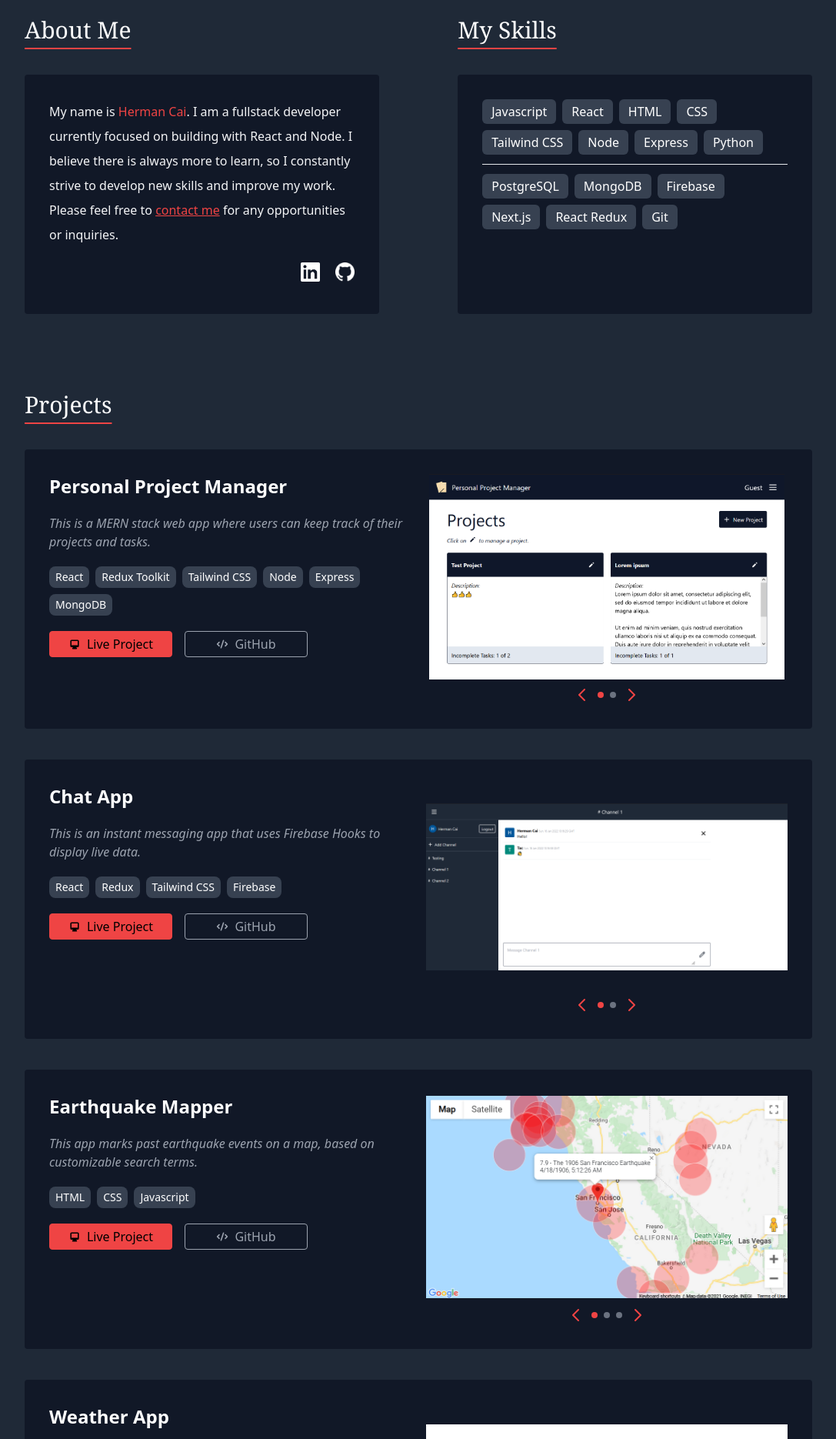
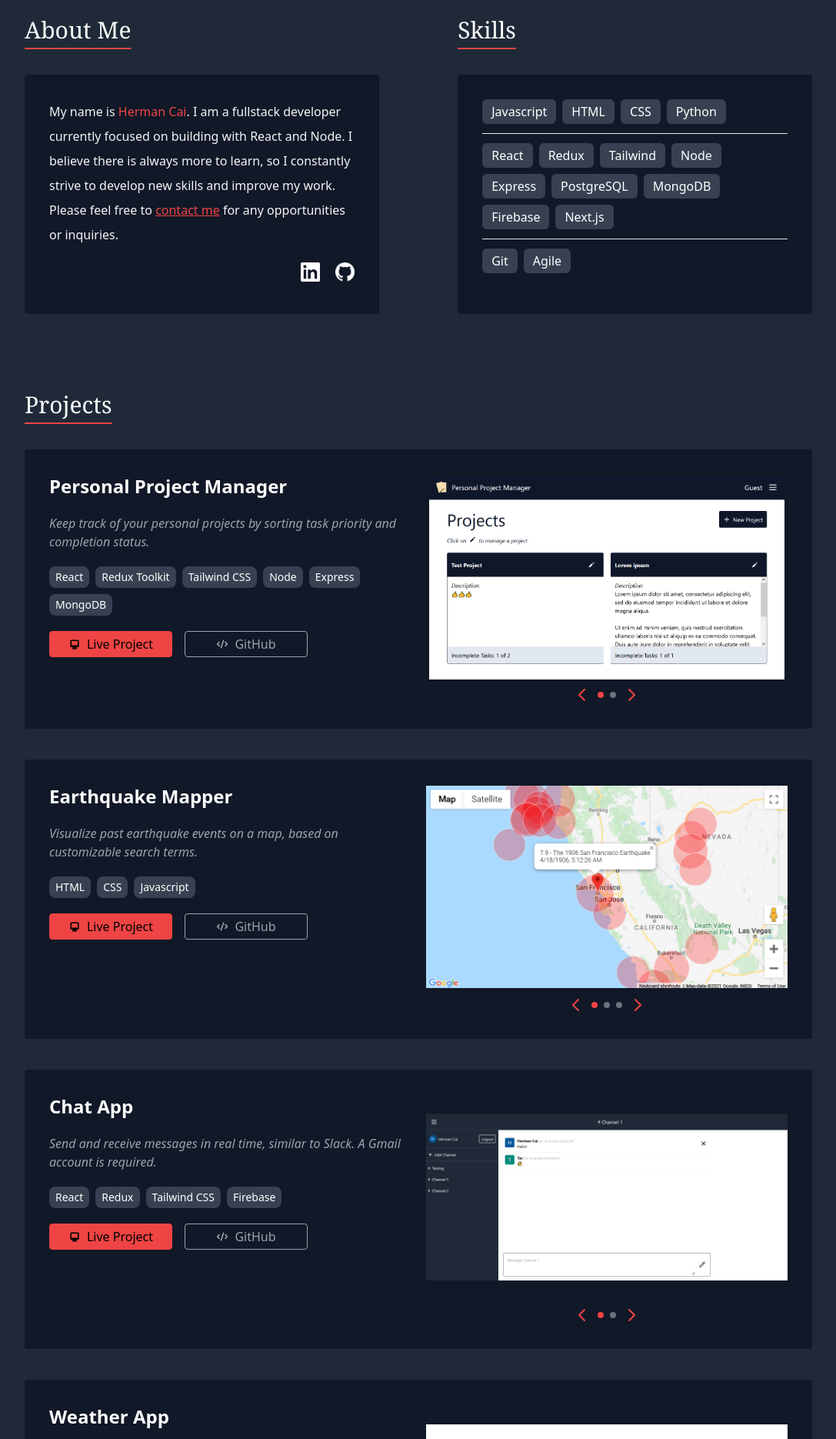
Before and after one commit to hermancai/portfolio, a Next.js app: page / in a window 1280 px wide. Shown: the part 880-2750 px from the top of the page at 77% size, without its empty margins (96-1183 px from the left). Built offline with nearby package versions, Linux system fonts and the light colour scheme.

Commit message:
Update project and skill descriptions

```diff
--- a/components/About.js
+++ b/components/About.js
@@ -31,27 +31,31 @@ function About({ id }) {
           </div>
         </div>
         <div className="flex flex-col w-full md:w-[45%] space-y-10">
-          <p className="sectionLabel">My Skills</p>
+          <p className="sectionLabel">Skills</p>
           <div className="bg-gray-900 p-8 rounded flex-1">
             <div className="flex flex-col space-y-3">
               <div className="flex flex-wrap gap-2">
                 <p className="skillBox">Javascript</p>
-                <p className="skillBox">React</p>
                 <p className="skillBox">HTML</p>
                 <p className="skillBox">CSS</p>
-                <p className="skillBox">Tailwind CSS</p>
-                <p className="skillBox">Node</p>
-                <p className="skillBox">Express</p>
                 <p className="skillBox">Python</p>
               </div>
               <hr className="text-gray-500" />
               <div className="flex flex-wrap gap-2">
+                <p className="skillBox">React</p>
+                <p className="skillBox">Redux</p>
+                <p className="skillBox">Tailwind</p>
+                <p className="skillBox">Node</p>
+                <p className="skillBox">Express</p>
                 <p className="skillBox">PostgreSQL</p>
                 <p className="skillBox">MongoDB</p>
                 <p className="skillBox">Firebase</p>
                 <p className="skillBox">Next.js</p>
-                <p className="skillBox">React Redux</p>
+              </div>
+              <hr className="text-gray-500" />
+              <div className="flex flex-wrap gap-2">
                 <p className="skillBox">Git</p>
+                <p className="skillBox">Agile</p>
               </div>
             </div>
           </div>
--- a/components/Projects.js
+++ b/components/Projects.js
@@ -30,8 +30,8 @@ function Projects({ id }) {
             <div className="flex flex-col gap-5 max-w-max">
               <p className="font-bold text-2xl">Personal Project Manager</p>
               <p className="italic text-gray-400">
-                This is a MERN stack web app where users can keep track of their
-                projects and tasks.
+                Keep track of your personal projects by sorting task priority
+                and completion status.
               </p>
               <div className="flex flex-wrap gap-2">
                 <p className="projectLabel">React</p>
@@ -73,10 +73,52 @@ function Projects({ id }) {
 
           <div className="bg-gray-900 rounded w-full p-8 gap-5 grid grid-cols-1 md:grid-cols-2">
             <div className="flex flex-col gap-5 max-w-max">
+              <p className="font-bold text-2xl">Earthquake Mapper</p>
+              <p className="italic text-gray-400">
+                Visualize past earthquake events on a map, based on customizable
+                search terms.
+              </p>
+              <div className="flex flex-wrap gap-2">
+                <p className="projectLabel">HTML</p>
+                <p className="projectLabel">CSS</p>
+                <p className="projectLabel">Javascript</p>
+              </div>
+              <div className="flex flex-wrap gap-4">
+                <a
+                  className="linkButton fillButton"
+                  href="https://hermancai.github.io/earthquake_mapper/"
+                  target="_blank"
+                  rel="noopener noreferrer"
+                >
+                  <DesktopComputerIcon className="h-4 mr-2" />
+                  Live Project
+                </a>
+                <a
+                  className="linkButton outlineButton"
+                  href="https://github.com/hermancai/earthquake_mapper"
+                  target="_blank"
+                  rel="noopener noreferrer"
+                >
+                  <CodeIcon className="h-4 mr-2" />
+                  GitHub
+                </a>
+              </div>
+            </div>
+            <div>
+              <EmblaCarousel
+                slides={eqmapperSlides}
+                imageFunc={eqmapperImagesByIndex}
+                projectName="earthquake mapper"
+              />
+            </div>
+          </div>
+
+          <div className="bg-gray-900 rounded w-full p-8 gap-5 grid grid-cols-1 md:grid-cols-2">
+            <div className="flex flex-col gap-5 max-w-max">
               <p className="font-bold text-2xl">Chat App</p>
               <p className="italic text-gray-400">
-                This is an instant messaging app that uses Firebase Hooks to
-                display live data.
+                Send and receive messages in real time, similar to Slack. A
+                Gmail account is required.
               </p>
               <div className="flex flex-wrap gap-2">
                 <p className="projectLabel">React</p>
@@ -116,51 +158,9 @@ function Projects({ id }) {
 
           <div className="bg-gray-900 rounded w-full p-8 gap-5 grid grid-cols-1 md:grid-cols-2">
             <div className="flex flex-col gap-5 max-w-max">
-              <p className="font-bold text-2xl">Earthquake Mapper</p>
-              <p className="italic text-gray-400">
-                This app marks past earthquake events on a map, based on
-                customizable search terms.
-              </p>
-              <div className="flex flex-wrap gap-2">
-                <p className="projectLabel">HTML</p>
-                <p className="projectLabel">CSS</p>
-                <p className="projectLabel">Javascript</p>
-              </div>
-              <div className="flex flex-wrap gap-4">
-                <a
-                  className="linkButton fillButton"
-                  href="https://hermancai.github.io/earthquake_mapper/"
-                  target="_blank"
-                  rel="noopener noreferrer"
-                >
-                  <DesktopComputerIcon className="h-4 mr-2" />
-                  Live Project
-                </a>
-                <a
-                  className="linkButton outlineButton"
-                  href="https://github.com/hermancai/earthquake_mapper"
-                  target="_blank"
-                  rel="noopener noreferrer"
-                >
-                  <CodeIcon className="h-4 mr-2" />
-                  GitHub
-                </a>
-              </div>
-            </div>
-            <div>
-              <EmblaCarousel
-                slides={eqmapperSlides}
-                imageFunc={eqmapperImagesByIndex}
-                projectName="earthquake mapper"
-              />
-            </div>
-          </div>
-
-          <div className="bg-gray-900 rounded w-full p-8 gap-5 grid grid-cols-1 md:grid-cols-2">
-            <div className="flex flex-col gap-5 max-w-max">
               <p className="font-bold text-2xl">Weather App</p>
               <p className="italic text-gray-400">
-                {`This app displays a city's current weather and weekly forecast,
+                {`Get a city's current weather and weekly forecast,
                 as well as info about the current moon cycle.`}
               </p>
               <div className="flex flex-wrap gap-2">
```
